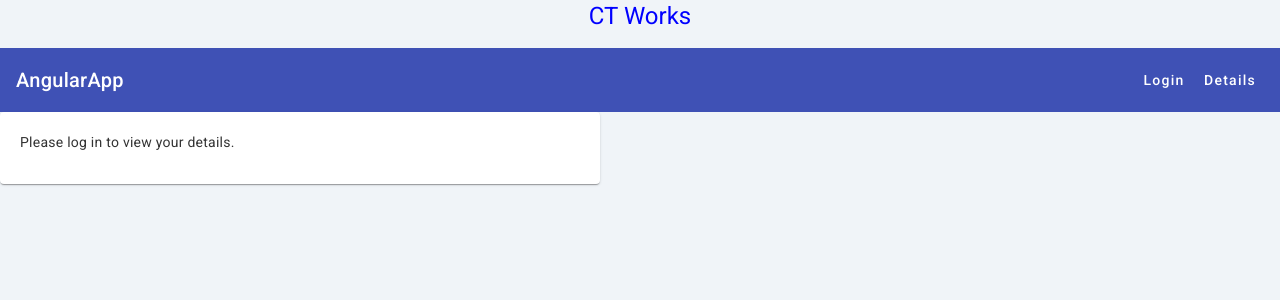
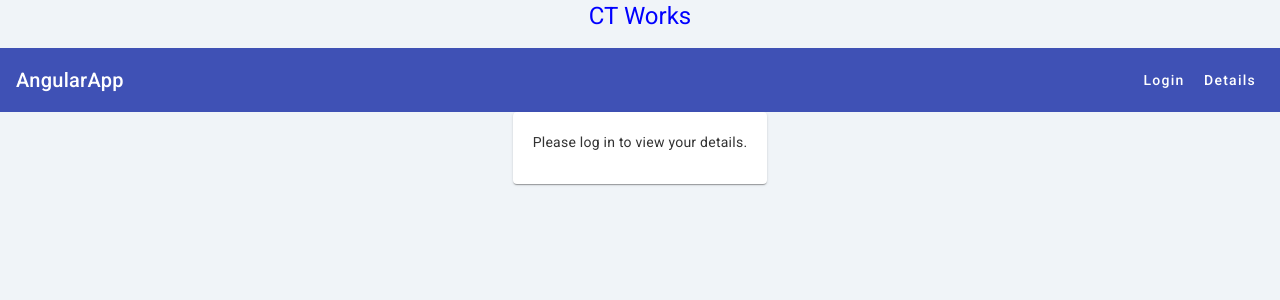
Before and after one commit to prashantkumar-CitiusTech/LightHouse-angular, an Angular app: page /details in a window 1280 px wide. Shown: the top 300 px of the page. Built offline with nearby package versions, Linux system fonts and the light colour scheme.

Commit message:
Update styles.css

```diff
--- a/src/styles.css
+++ b/src/styles.css
@@ -43,5 +43,11 @@ body {
   padding: 20px;
   background-color: #ffffff;
   color: #333;
+  text-align: center;
   box-shadow: 0px 8px 15px rgba(0, 0, 0, 0.1);
  }
+.card-container{
+  display: flex;
+  justify-content: center;
+  align-items: center;
+}
```
